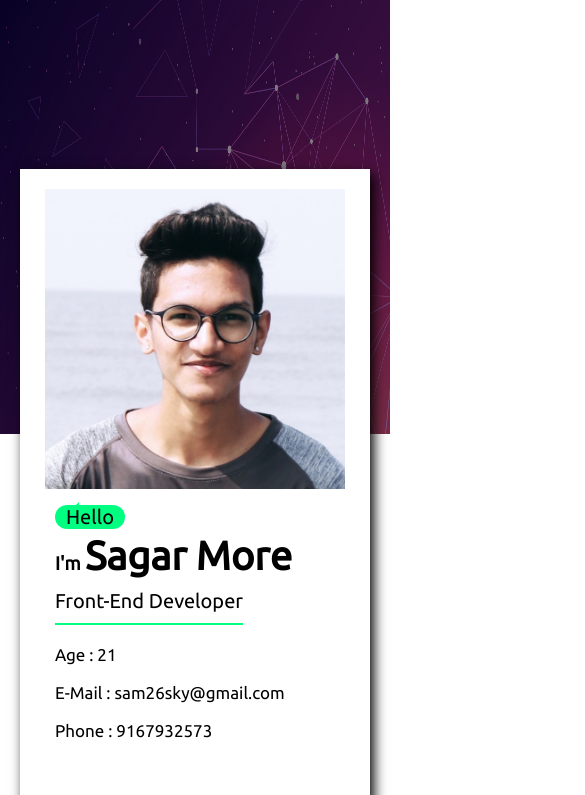
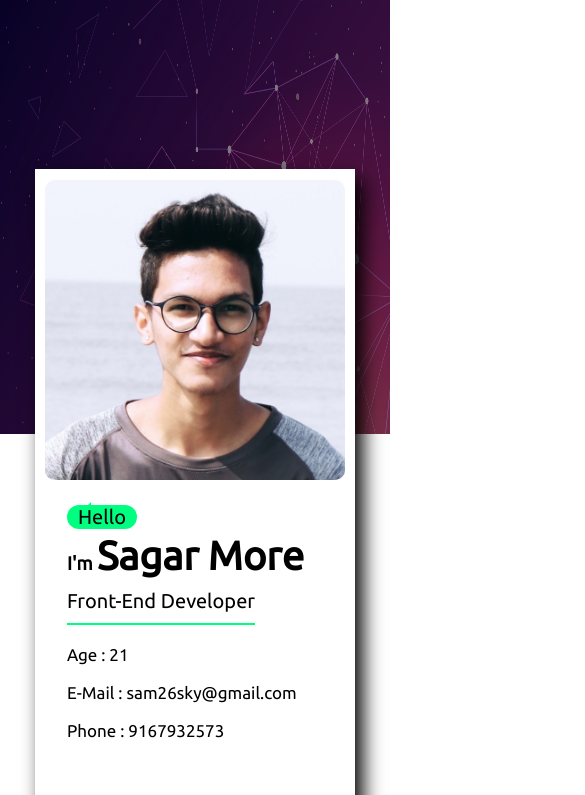
Before and after one commit to sagarmore7/sagarmore7.github.io, a plain HTML site: page index.html in a window 390 px wide. Shown: the part 72-867 px from the top of the page, 585 px wide, since content can reach past the window. Drawn offline with Linux system fonts and the light colour scheme.

Commit message:
updating website

```diff
--- a/style.css
+++ b/style.css
@@ -187,13 +187,17 @@ section{
         top: 0%;
         overflow-x: hidden;
     }
+    section{
+        box-shadow: 8px 10px 19px black;
+    }
     .card{
         flex-direction: column;
         position: absolute;
-        width: 350px;
+        width: 320px;
         height:700px;
         left: 50%;
         top: 70%;
+
         transform: translate(-50%, -50%);
     }
     .right h3{
@@ -228,8 +232,10 @@ section{
     }
     .abtme img{
         position: absolute;
-        left: 41.5%;
-        top: 20%;
+        left: 50%;
+        margin: 0%;
+        top: 23%;
+        border-radius: 10px;
         transform: translate(-50%, -50%);
     }
     .icons{
@@ -244,4 +250,7 @@ section{
     .icons a{
         margin-top: 3px;
     }
+    .right h3{
+        width:250px;
+    }
 }
```
Also changed, not shown: index.html (+0 -1 lines).
